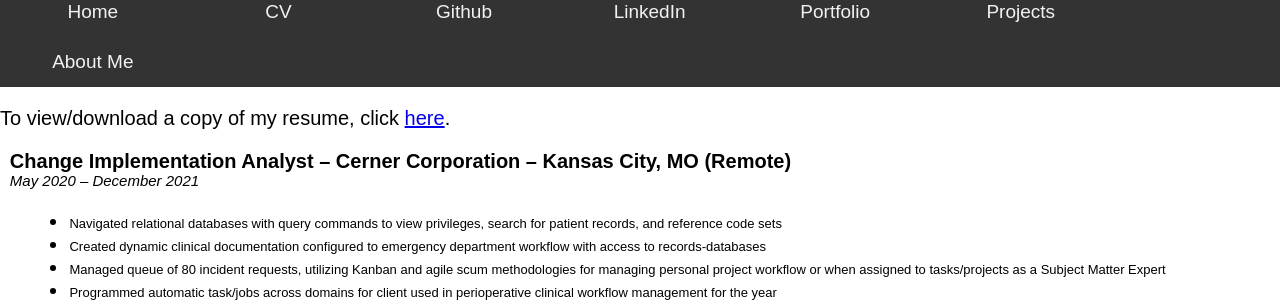
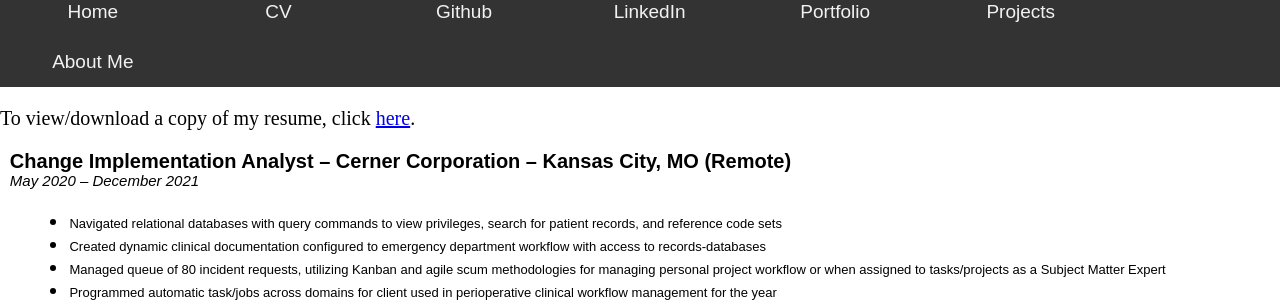
Before and after one commit to k-brew/personal-site, a Jekyll site: the page built from files/CV.html, in a window 1280 px wide. Shown: the part 172-474 px from the top of the page. Built offline with Jekyll 4.4.1, drawn with Linux system fonts in a browser that asks for light colours.

Commit message:
Update CV.html

```diff
--- a/files/CV.html
+++ b/files/CV.html
@@ -3,8 +3,8 @@
 title: Curriculum vitae
 ---
 
-<body>
-    <p>To view/download a copy of my resume, click <a href="C:/Users/Kyle/Desktop/chris_resume.pdf">here</a>.</p>
+<body><span style="font-family: 'Times New Roman', Times, serif;">
+    <p>To view/download a copy of my resume, click <a href="https://k-brew.github.io/personal-site/files/BREWSTER-KYLE-resume.pdf">here</a>.</p></span>
 </body>
 
 <h2 style='margin-top:0in;margin-right:0in;margin-bottom:0in;margin-left:7.4pt;font-size:13px;font-family:"Carlito",sans-serif;font-weight:bold;'><strong><span style='font-size:20px;font-family:"Carlito",sans-serif;color:black;'>Change Implementation Analyst &ndash; Cerner Corporation &ndash; Kansas City, MO (Remote)</span></strong></h2>
```
